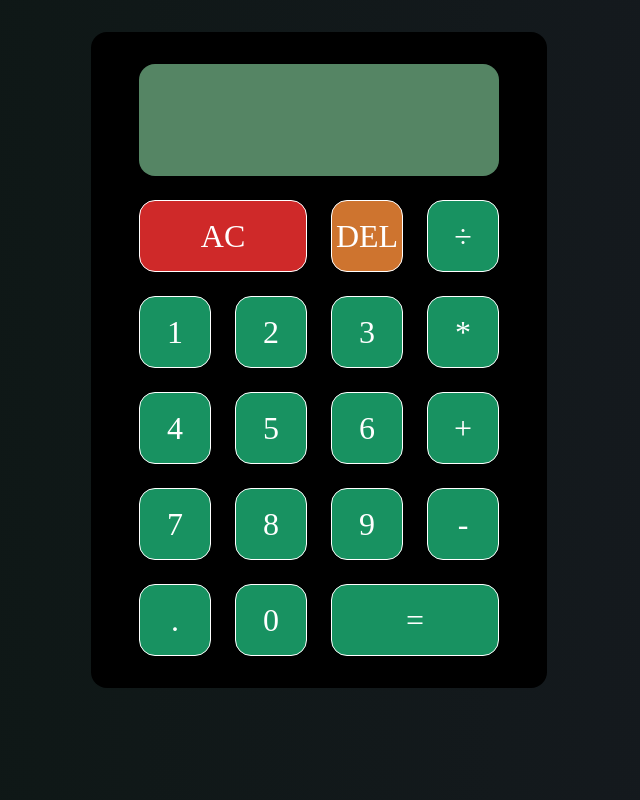
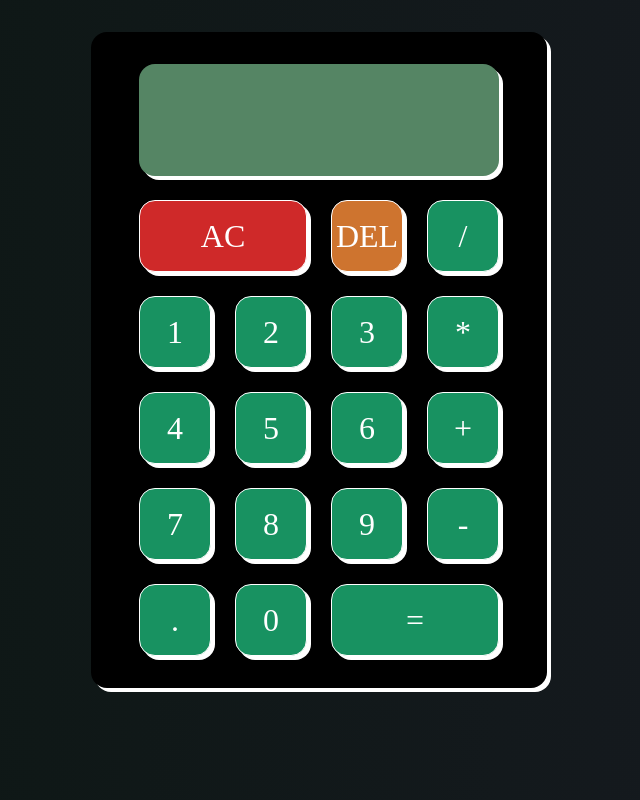
Before and after one commit to DayTroy/easycalc, a React (Vite) app: page / in a window 1280 px wide. Shown: the whole page, without its empty margins (321-961 px from the left). Built offline with nearby package versions, Linux system fonts and the light colour scheme; a web font is replaced by a local one.

Commit message:
Fully implemented enter from keyboard + project decomposed

```diff
--- a/src/App.css
+++ b/src/App.css
@@ -27,6 +27,7 @@ body {
   padding: 2rem 3rem;
   margin: 0 auto;
   border-radius: 1rem;
+  box-shadow: 4px 4px 0 0 #fff;
 }
 
 .calculator-grid {
@@ -44,6 +45,9 @@ body {
   background-color: #189261;
   color: white;
   border-radius: 1rem;
+  cursor: pointer;
+  box-shadow: 4px 4px 0 0 #fff;
+  transition: box-shadow 0.1s ease-in-out, transform 0.1s ease-in-out;
 }
 
 .calculator-grid > button:nth-child(2) {
@@ -52,12 +56,6 @@ body {
 
 .calculator-grid > button:nth-child(3) {
   background-color: #ce742f;
-}
-
-.calculator-grid > button:focus {
-  transition: 0.5s;
-  background-color: #000;
-  box-shadow: 0.5rem 0.5rem 0 0 #fff;
 }
 
 .span-two {
@@ -76,6 +74,7 @@ body {
   word-wrap: break-word;
   word-break: break-all;
   border-radius: 1rem;
+  box-shadow: 4px 4px 0 0 #fff;
 }
 
 .output .previous-operand {
@@ -126,7 +125,7 @@ body {
     border-radius: 0.3rem;
   }
   .output .previous-operand {
-    font-size: 0.3rem;
+    font-size: .8rem;
   }
   .output .current-operand {
     font-size: 1.3rem;
--- a/src/App.jsx
+++ b/src/App.jsx
@@ -2,35 +2,28 @@ import { useReducer } from "react";
 import DigitButton from "./components/DigitButton";
 import OperationButton from "./components/OperationButton";
 import "./App.css";
-import ACTIONS from "./utils/ACTIONS.JS";
-import formatOperand from "./utils/formatOperand";
 import reducer from "./utils/calcReducer";
+import Output from "./components/Output";
+import ClearButton from "./components/ClearButton";
+import DeleteButton from "./components/DeleteButton";
+import EvaluateButton from "./components/EvaluateButton";
 
 function App() {
   const [{ currentOperand, previousOperand, operation }, dispatch] = useReducer(
     reducer,
     {}
   );
-
   return (
     <div className="calculator-wrapper">
       <div className="calculator-grid">
-        <div className="output">
-          <div className="previous-operand">
-            {formatOperand(previousOperand)} {operation}
-          </div>
-          <div className="current-operand">{formatOperand(currentOperand)}</div>
-        </div>
-        <button
-          className="span-two"
-          onClick={() => dispatch({ type: ACTIONS.CLEAR })}
-        >
-          AC
-        </button>
-        <button onClick={() => dispatch({ type: ACTIONS.DELETE_DIGIT })}>
-          DEL
-        </button>
-        <OperationButton operation="÷" dispatch={dispatch} />
+        <Output
+          currentOperand={currentOperand}
+          previousOperand={previousOperand}
+          operation={operation}
+        />
+        <ClearButton value="AC" dispatch={dispatch} />
+        <DeleteButton value="DEL" dispatch={dispatch} />
+        <OperationButton operation="/" dispatch={dispatch} />
         <DigitButton digit="1" dispatch={dispatch} />
         <DigitButton digit="2" dispatch={dispatch} />
         <DigitButton digit="3" dispatch={dispatch} />
@@ -45,12 +38,7 @@ function App() {
         <OperationButton operation="-" dispatch={dispatch} />
         <DigitButton digit="." dispatch={dispatch} />
         <DigitButton digit="0" dispatch={dispatch} />
-        <button
-          className="span-two"
-          onClick={() => dispatch({ type: ACTIONS.EVALUATE })}
-        >
-          =
-        </button>
+        <EvaluateButton value="=" dispatch={dispatch} />
       </div>
     </div>
   );
--- /dev/null
+++ b/src/components/ClearButton.jsx
@@ -0,0 +1,15 @@
+import ACTIONS from "../utils/ACTIONS";
+
+const ClearButton = ({ dispatch, value }) => {
+  const handleClick = () => {
+    dispatch({ type: ACTIONS.CLEAR });
+    window.location.reload();
+  };
+  return (
+    <button className="span-two" onClick={handleClick}>
+      {value}
+    </button>
+  );
+};
+
+export default ClearButton;
--- /dev/null
+++ b/src/components/DeleteButton.jsx
@@ -0,0 +1,19 @@
+import React, { useEffect } from "react";
+import ACTIONS from "../utils/ACTIONS";
+
+const DeleteButton = ({ dispatch, value }) => {
+  const handleClick = () => {
+    dispatch({ type: ACTIONS.DELETE_DIGIT })
+  };
+  const handleKeyDown = (event) => {
+    if (event.key === "Backspace") {
+      handleClick();
+    }
+  };
+  useEffect(() => {
+    document.addEventListener("keydown", handleKeyDown);
+  }, []);
+  return <button onClick={handleClick}>{value}</button>;
+};
+
+export default DeleteButton;
--- a/src/components/DigitButton.jsx
+++ b/src/components/DigitButton.jsx
@@ -1,10 +1,15 @@
-import React, { useEffect } from "react";
+import React, { useEffect, useRef } from "react";
 import ACTIONS from "../utils/ACTIONS.JS";
 
 export default function DigitButton({ dispatch, digit }) {
+  const handleClick = () => {
+    dispatch({ type: ACTIONS.ADD_DIGIT, payload: { digit: digit } });
+  };
   const handleKeyDown = (event) => {
     if (!isNaN(event.key) && event.key === digit) {
-      dispatch({ type: ACTIONS.ADD_DIGIT, payload: { digit: digit } });
+      handleClick();
+    } else if (event.key === digit) {
+      handleClick();
     }
   };
 
@@ -12,11 +17,5 @@ export default function DigitButton({ dispatch, digit }) {
     document.addEventListener("keydown", handleKeyDown);
   }, []);
 
-  return (
-    <button
-      onClick={() => dispatch({ type: ACTIONS.ADD_DIGIT, payload: { digit } })}
-    >
-      {digit}
-    </button>
-  );
+  return <button onClick={handleClick}>{digit}</button>;
 }
--- /dev/null
+++ b/src/components/EvaluateButton.jsx
@@ -0,0 +1,23 @@
+import React, { useEffect } from "react";
+import ACTIONS from "../utils/ACTIONS";
+
+const EvaluateButton = ({ dispatch, value }) => {
+  const handleClick = () => {
+    dispatch({ type: ACTIONS.EVALUATE });
+  };
+  const handleKeyDown = (event) => {
+    if (event.key === "Enter") {
+      handleClick();
+    }
+  };
+  useEffect(() => {
+    document.addEventListener("keydown", handleKeyDown);
+  }, []);
+  return (
+    <button className="span-two" onClick={handleClick}>
+      {value}
+    </button>
+  );
+};
+
+export default EvaluateButton;
--- a/src/components/OperationButton.jsx
+++ b/src/components/OperationButton.jsx
@@ -3,9 +3,15 @@ import ACTIONS from "../utils/ACTIONS.JS";
 import { useEffect } from "react";
 
 export default function OperationButton({ dispatch, operation }) {
+  const handleClick = () => {
+    dispatch({
+      type: ACTIONS.CHOOSE_OPERATION,
+      payload: { operation: operation },
+    });
+  };
   const handleKeyDown = (event) => {
     if (event.key === operation) {
-      dispatch({ type: ACTIONS.CHOOSE_OPERATION, payload: { operation: operation } });
+      handleClick();
     }
   };
 
@@ -13,13 +19,5 @@ export default function OperationButton({ dispatch, operation }) {
     document.addEventListener("keydown", handleKeyDown);
   }, []);
 
-  return (
-    <button
-      onClick={() =>
-        dispatch({ type: ACTIONS.CHOOSE_OPERATION, payload: { operation } })
-      }
-    >
-      {operation}
-    </button>
-  );
+  return <button onClick={handleClick}>{operation}</button>;
 }
--- /dev/null
+++ b/src/components/Output.jsx
@@ -0,0 +1,13 @@
+import formatOperand from "../utils/formatOperand";
+const Output = ({previousOperand, operation, currentOperand}) => {
+  return (
+    <div className="output">
+      <div className="previous-operand">
+        {formatOperand(previousOperand)} {operation}
+      </div>
+      <div className="current-operand">{formatOperand(currentOperand)}</div>
+    </div>
+  );
+};
+
+export default Output;
--- a/src/utils/evaluateExpression.js
+++ b/src/utils/evaluateExpression.js
@@ -13,7 +13,7 @@ function evaluateExpression({ currentOperand, previousOperand, operation }) {
     case "*":
       computation = previous * current;
       break;
-    case "÷":
+    case "/":
       computation = previous / current;
       break;
   }
```
Also changed, not shown: 1 other file (tests, documents, lock files or other folders).
